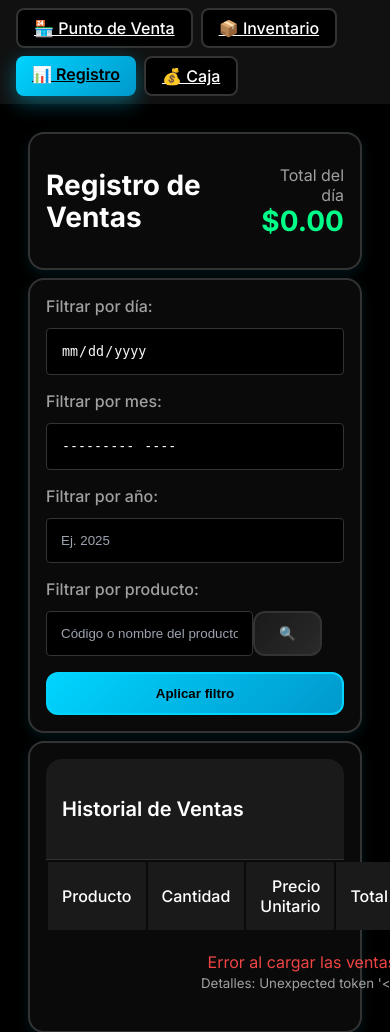
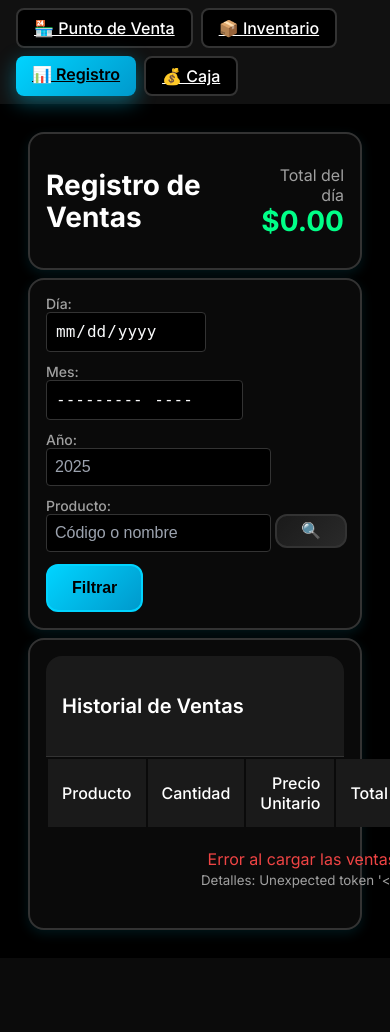
Before and after one commit to josesin1233/POS, a Django app: page /registro/ in a window 390 px wide; the page is wider, and only the part inside the window is pictured. Shown: the part 28-1060 px from the top of that part. After the commit the page ends 958 px from the top of that part, so only its background shows below. Run offline with Django 5.2, Linux system fonts and the light colour scheme; data that the repository does not hold is empty.

Commit message:
Compactar área de filtros del registro de ventas
OPTIMIZACIÓN DE ESPACIO:
✅ Reducir padding de 6 a 3 (p-6 → p-3)
✅ Cambiar de grid vertical a flex horizontal
✅ Labels más pequeños (text-sm → text-xs)
✅ Inputs más pequeños (p-3 → p-2, text-sm)
✅ Anchos específicos para cada campo

LAYOUT MEJORADO:
- Día: 32px de ancho (w-32)
- Mes: 32px de ancho (w-32)
- Año: 20px de ancho (w-20)
- Producto: flex-1 (toma el espacio restante)
- Botón: más compacto (px-4 py-2)

RESULTADO:
✅ Usa 1/3 del espacio anterior
✅ Todos los filtros en una sola fila
✅ Responsive con flex-wrap
✅ Mantiene toda la funcionalidad

Ahora los filtros ocupan mucho menos espacio vertical.

🤖 Generated with [Claude Code](https://claude.ai/code)

Co-Authored-By: Claude <noreply@anthropic.com>

```diff
--- a/templates/registro.html
+++ b/templates/registro.html
@@ -188,35 +188,29 @@
       </div>
     </div>
 
-    <!-- Filters -->
-    <div class="modern-card p-6 mb-6">
-      <form id="filtro-form" class="grid grid-cols-1 md:grid-cols-5 gap-4">
-        <div>
-          <label class="block text-sm font-medium mb-2" style="color: var(--text-secondary);">Filtrar por día:</label>
-          <input type="date" id="filtro-dia" class="w-full p-3 rounded" style="background: var(--bg-secondary); border: 1px solid var(--border-color); color: var(--text-primary);" />
+    <!-- Filters - Compacto -->
+    <div class="modern-card p-3 mb-4">
+      <form id="filtro-form" class="flex flex-wrap gap-3 items-end">
+        <div class="flex-shrink-0">
+          <label class="block text-xs font-medium mb-1" style="color: var(--text-secondary);">Día:</label>
+          <input type="date" id="filtro-dia" class="w-32 p-2 text-sm rounded" style="background: var(--bg-secondary); border: 1px solid var(--border-color); color: var(--text-primary);" />
         </div>
-        <div>
-          <label class="block text-sm font-medium mb-2" style="color: var(--text-secondary);">Filtrar por mes:</label>
-          <input type="month" id="filtro-mes" class="w-full p-3 rounded" style="background: var(--bg-secondary); border: 1px solid var(--border-color); color: var(--text-primary);" />
+        <div class="flex-shrink-0">
+          <label class="block text-xs font-medium mb-1" style="color: var(--text-secondary);">Mes:</label>
+          <input type="month" id="filtro-mes" class="w-32 p-2 text-sm rounded" style="background: var(--bg-secondary); border: 1px solid var(--border-color); color: var(--text-primary);" />
         </div>
-        <div>
-          <label class="block text-sm font-medium mb-2" style="color: var(--text-secondary);">Filtrar por año:</label>
-          <input type="number" id="filtro-anio" class="w-full p-3 rounded" style="background: var(--bg-secondary); border: 1px solid var(--border-color); color: var(--text-primary);" placeholder="Ej. 2025" min="2000" />
+        <div class="flex-shrink-0">
+          <label class="block text-xs font-medium mb-1" style="color: var(--text-secondary);">Año:</label>
+          <input type="number" id="filtro-anio" class="w-20 p-2 text-sm rounded" style="background: var(--bg-secondary); border: 1px solid var(--border-color); color: var(--text-primary);" placeholder="2025" min="2000" />
         </div>
-        <div>
-          <label class="block text-sm font-medium mb-2" style="color: var(--text-secondary);">Filtrar por producto:</label>
-          <div class="flex space-x-2">
-            <input type="text" id="filtro-producto" class="flex-1 p-3 rounded" style="background: var(--bg-secondary); border: 1px solid var(--border-color); color: var(--text-primary);" placeholder="Código o nombre del producto" />
-            <button type="button" onclick="openScanner('filtro-producto')"
-                    class="modern-button flex items-center justify-center px-3"
-                    style="min-width: 50px;">
-              🔍
-            </button>
+        <div class="flex-1 min-w-48">
+          <label class="block text-xs font-medium mb-1" style="color: var(--text-secondary);">Producto:</label>
+          <div class="flex gap-1">
+            <input type="text" id="filtro-producto" class="flex-1 p-2 text-sm rounded" style="background: var(--bg-secondary); border: 1px solid var(--border-color); color: var(--text-primary);" placeholder="Código o nombre" />
+            <button type="button" onclick="openScanner('filtro-producto')" class="modern-button flex items-center justify-center px-2 text-sm" style="min-width: 32px; height: 34px;">🔍</button>
           </div>
         </div>
-        <div class="flex items-end">
-          <button type="submit" class="modern-button primary w-full">Aplicar filtro</button>
-        </div>
+        <button type="submit" class="modern-button primary px-4 py-2 text-sm">Filtrar</button>
       </form>
     </div>
 
```
